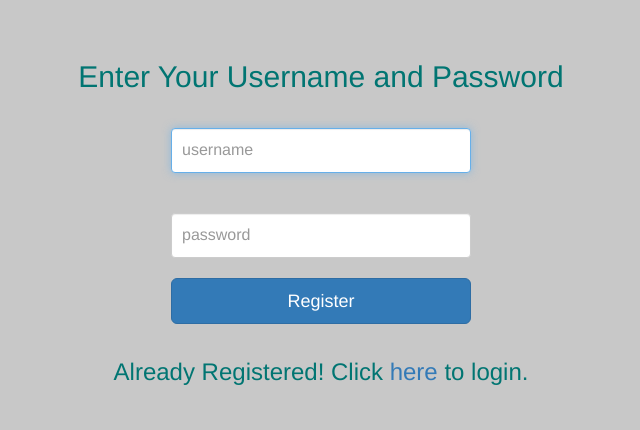
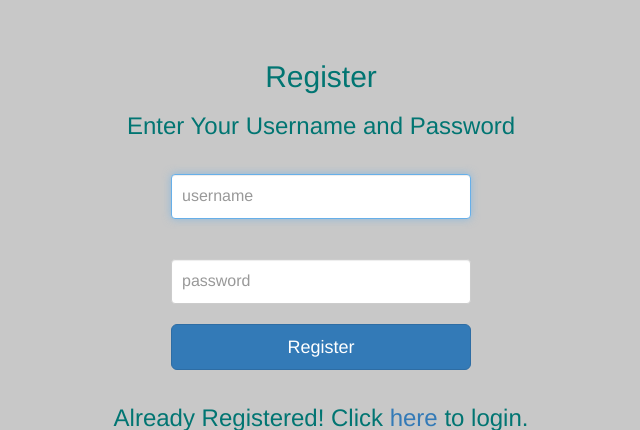
Before and after one commit to hadedeji10k/sidehustle_login_system, a PHP site: page / in a window 1280 px wide. Shown: the top 430 px of the page, without its empty margins (319-959 px from the left). Run offline with PHP 8.4, Linux system fonts and the light colour scheme.

Commit message:
Finished Task

```diff
--- a/index.php
+++ b/index.php
@@ -71,12 +71,15 @@
                 $_SESSION['username'] = $_POST['username'];
                   $_SESSION['password'] = $_POST['password'];
 
+               echo "You are now registered!";
                 header('Refresh: 1; URL = login.php');
 
             }
          ?>
 
-      <h2>Enter Your Username and Password</h2>
+
+      <h2> Register </h2>
+      <h3>Enter Your Username and Password</h3>
 
       <div class = "container">
 
--- a/login.php
+++ b/login.php
@@ -87,6 +87,7 @@
 
          ?>
 
+      <h2> Login </h2>
       <h2>Enter Username and Password</h2>
 
       <div class = "container">
```
